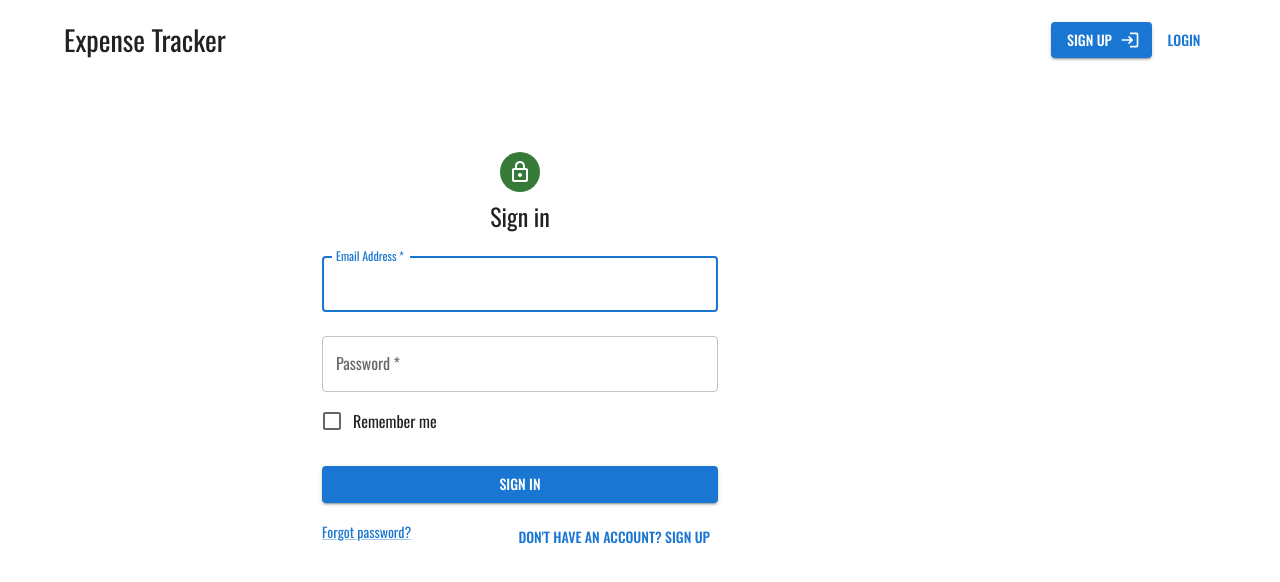
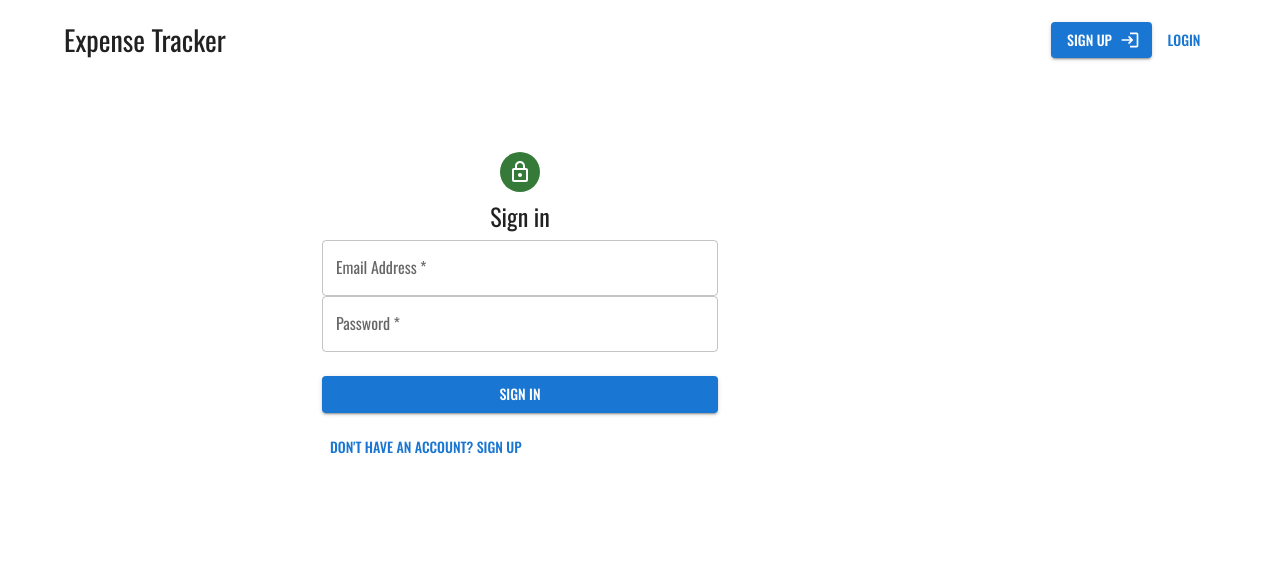
Before and after one commit to Gkristof96/Expense-Tracker, a React (Create React App) app: page /auth in a window 1280 px wide. Shown: the top 582 px of the page. Built offline with nearby package versions, Linux system fonts and the light colour scheme.

Commit message:
clear imports, and testing authentication

```diff
--- a/src/App.js
+++ b/src/App.js
@@ -11,7 +11,6 @@ import Incomes from "./pages/Incomes";
 import Home from "./pages/Home";
 import Dashboard from "./pages/Dashboard";
 import Expenses from "./pages/Expenses";
-import Analytics from "./pages/Analytics";
 import Authentication from "./pages/Authentication";
 import { createTheme, ThemeProvider } from "@mui/material";
 
--- a/src/components/Layout/Header.js
+++ b/src/components/Layout/Header.js
@@ -1,5 +1,4 @@
 import { Button, Container, Typography } from "@mui/material";
-import { Box } from "@mui/system";
 import React from "react";
 import LoginIcon from "@mui/icons-material/Login";
 import { useHistory } from "react-router-dom";
--- a/src/components/Layout/Layout.js
+++ b/src/components/Layout/Layout.js
@@ -1,26 +1,12 @@
 import { useState, Fragment } from "react";
-import AnalyticsIcon from "@mui/icons-material/Analytics";
-import HomeIcon from "@mui/icons-material/Home";
-import ControlPointIcon from "@mui/icons-material/ControlPoint";
-import RemoveIcon from "@mui/icons-material/Remove";
-import { useHistory } from "react-router";
-import CloseIcon from "@mui/icons-material/Close";
 import { styled } from "@mui/material/styles";
 import Box from "@mui/material/Box";
 import CssBaseline from "@mui/material/CssBaseline";
-import List from "@mui/material/List";
 import Typography from "@mui/material/Typography";
-import Divider from "@mui/material/Divider";
 import IconButton from "@mui/material/IconButton";
 import MenuIcon from "@mui/icons-material/Menu";
-import ListItem from "@mui/material/ListItem";
-import ListItemIcon from "@mui/material/ListItemIcon";
-import ListItemText from "@mui/material/ListItemText";
 import { format } from "date-fns";
-import Button from "@mui/material/Button";
-import { Avatar } from "@mui/material";
-import { logout } from "../../features/user/userSlice";
-import { useDispatch, useSelector } from "react-redux";
+import { useSelector } from "react-redux";
 import Header from "./Header";
 
 import SideDrawer from "./Drawer";
@@ -46,41 +32,11 @@ const Main = styled("main", { shouldForwardProp: (prop) => prop !== "open" })(
 );
 
 const Layout = (props) => {
-  const history = useHistory();
-  const dispatch = useDispatch();
   const isLoggedIn = useSelector((state) => state.user.isLoggedIn);
-
   const [isDrawerOpen, setIsDrawerOpen] = useState(false);
 
   const toggleDrawerHandler = () => setIsDrawerOpen((prevState) => !prevState);
 
-  const logoutHandler = () => {
-    setIsDrawerOpen(false);
-    dispatch(logout());
-  };
-
-  const menuItems = [
-    {
-      text: "Home",
-      path: "/",
-      icon: <HomeIcon />,
-    },
-    {
-      text: "Expenses",
-      path: "/expenses",
-      icon: <ControlPointIcon />,
-    },
-    {
-      text: "Incomes",
-      path: "/incomes",
-      icon: <RemoveIcon />,
-    },
-    {
-      text: "Analytics",
-      path: "/analytics",
-      icon: <AnalyticsIcon />,
-    },
-  ];
   return (
     <Fragment>
       {!isLoggedIn && <Header />}
--- a/src/components/LoginForm.js
+++ b/src/components/LoginForm.js
@@ -5,20 +5,61 @@ import {
   TextField,
   Button,
   Grid,
-  Link,
   Avatar,
-  Checkbox,
-  FormControlLabel,
 } from "@mui/material";
+import LoadingButton from "@mui/lab/LoadingButton";
 import { Box } from "@mui/system";
-import React from "react";
+import { useState } from "react";
 import { useDispatch } from "react-redux";
 import { login } from "../features/user/userSlice";
 import LockOutlinedIcon from "@mui/icons-material/LockOutlined";
 
 const LoginForm = (props) => {
+  const [email, setEmail] = useState("");
+  const [password, setPassword] = useState("");
+  const [loading, setLoading] = useState(false);
+
+  const dispatch = useDispatch();
+
   const submitHandler = (event) => {
     event.preventDefault();
+
+    setLoading(true);
+    fetch(
+      "https://identitytoolkit.googleapis.com/v1/accounts:signInWithPassword?key=AIzaSyBnjGWzwk83ya_WUbJIUiMBFiv67ejdRt0",
+      {
+        method: "POST",
+        body: JSON.stringify({
+          email,
+          password,
+          returnSecureToken: true,
+        }),
+        headers: {
+          "Content-Type": "application/json",
+        },
+      }
+    )
+      .then((res) => {
+        setLoading(false);
+        if (res.ok) {
+          return res.json();
+        } else {
+          return res.json().then((data) => {
+            let errorMessage = "Authentication failed!";
+            // if (data && data.error && data.error.message) {
+            //   errorMessage = data.error.message;
+            // }
+
+            throw new Error(errorMessage);
+          });
+        }
+      })
+      .then((data) => {
+        dispatch(login(data.idToken));
+      })
+      .catch((err) => {
+        alert(err.message);
+      });
   };
 
   return (
@@ -45,43 +86,31 @@ const LoginForm = (props) => {
           sx={{ mt: 1 }}
         >
           <TextField
-            margin='normal'
+            value={email}
+            onChange={(event) => setEmail(event.target.value)}
             required
             fullWidth
-            id='email'
             label='Email Address'
-            name='email'
-            autoComplete='email'
-            autoFocus
           />
           <TextField
-            margin='normal'
+            value={password}
+            onChange={(event) => setPassword(event.target.value)}
             required
             fullWidth
             name='password'
             label='Password'
             type='password'
-            id='password'
-            autoComplete='current-password'
           />
-          <FormControlLabel
-            control={<Checkbox value='remember' color='primary' />}
-            label='Remember me'
-          />
-          <Button
+          <LoadingButton
+            loading={loading}
             type='submit'
             fullWidth
             variant='contained'
             sx={{ mt: 3, mb: 2 }}
           >
             Sign In
-          </Button>
+          </LoadingButton>
           <Grid container>
-            <Grid item xs>
-              <Link href='#' variant='body2'>
-                Forgot password?
-              </Link>
-            </Grid>
             <Grid item>
               <Button onClick={props.onToggleAuthMode}>
                 {"Don't have an account? Sign Up"}
--- a/src/components/SignInForm.js
+++ b/src/components/SignInForm.js
@@ -1,19 +1,48 @@
-import React from "react";
+import { useState } from "react";
 import Avatar from "@mui/material/Avatar";
 import Button from "@mui/material/Button";
 import CssBaseline from "@mui/material/CssBaseline";
 import TextField from "@mui/material/TextField";
-import FormControlLabel from "@mui/material/FormControlLabel";
-import Checkbox from "@mui/material/Checkbox";
-import Link from "@mui/material/Link";
 import Grid from "@mui/material/Grid";
 import Box from "@mui/material/Box";
 import LockOutlinedIcon from "@mui/icons-material/LockOutlined";
 import Typography from "@mui/material/Typography";
 import Container from "@mui/material/Container";
-import { createTheme, ThemeProvider } from "@mui/material/styles";
 
 const SignInForm = (props) => {
+  const [email, setEmail] = useState("");
+  const [password, setPassword] = useState("");
+  const [loading, setLoading] = useState(false);
+
+  const submitHandler = (event) => {
+    event.preventDefault();
+
+    setLoading(true);
+    fetch(
+      "https://identitytoolkit.googleapis.com/v1/accounts:signUp?key=AIzaSyBnjGWzwk83ya_WUbJIUiMBFiv67ejdRt0",
+      {
+        method: "POST",
+        body: JSON.stringify({
+          email,
+          password,
+          returnSecureToken: true,
+        }),
+        headers: {
+          "Content-Type": "application/json",
+        },
+      }
+    ).then((res) => {
+      if (res.ok) {
+        // ...
+      } else {
+        return res.json().then((data) => {
+          // show an error modal
+          console.log(data);
+        });
+      }
+    });
+  };
+
   return (
     <Container component='main' maxWidth='xs'>
       <CssBaseline />
@@ -31,54 +60,32 @@ const SignInForm = (props) => {
         <Typography component='h1' variant='h5'>
           Sign up
         </Typography>
-        <Box component='form' noValidate sx={{ mt: 3 }}>
+        <Box
+          component='form'
+          onSubmit={submitHandler}
+          noValidate
+          sx={{ mt: 3 }}
+        >
           <Grid container spacing={2}>
-            <Grid item xs={12} sm={6}>
+            <Grid item xs={12}>
               <TextField
-                autoComplete='given-name'
-                name='firstName'
+                value={email}
+                onChange={(event) => setEmail(event.target.value)}
                 required
                 fullWidth
-                id='firstName'
-                label='First Name'
-                autoFocus
-              />
-            </Grid>
-            <Grid item xs={12} sm={6}>
-              <TextField
-                required
-                fullWidth
-                id='lastName'
-                label='Last Name'
-                name='lastName'
-                autoComplete='family-name'
+                label='Email Address'
+                name='email'
               />
             </Grid>
             <Grid item xs={12}>
               <TextField
-                required
-                fullWidth
-                id='email'
-                label='Email Address'
-                name='email'
-                autoComplete='email'
-              />
-            </Grid>
-            <Grid item xs={12}>
-              <TextField
+                value={password}
+                onChange={(event) => setPassword(event.target.value)}
                 required
                 fullWidth
                 name='password'
                 label='Password'
                 type='password'
-                id='password'
-                autoComplete='new-password'
-              />
-            </Grid>
-            <Grid item xs={12}>
-              <FormControlLabel
-                control={<Checkbox value='allowExtraEmails' color='primary' />}
-                label='I want to receive inspiration, marketing promotions and updates via email.'
               />
             </Grid>
           </Grid>
@@ -92,7 +99,11 @@ const SignInForm = (props) => {
           </Button>
           <Grid container justifyContent='flex-end'>
             <Grid item>
-              <Button variant='text' onClick={props.onToggleAuthMode}>
+              <Button
+                loading={loading}
+                variant='text'
+                onClick={props.onToggleAuthMode}
+              >
                 Already have an account? Sign in
               </Button>
             </Grid>
--- a/src/features/user/userSlice.js
+++ b/src/features/user/userSlice.js
@@ -9,11 +9,13 @@ const userSlice = createSlice({
   name: "user",
   initialState,
   reducers: {
+    logout: (state) => {
+      state.token = "";
+      state.isLoggedIn = false;
+    },
     login: (state, action) => {
-      state.isLoggedIn = true;
-    },
-    logout: (state) => {
-      state.isLoggedIn = false;
+      state.token = action.payload;
+      state.isLoggedIn = !!state.token;
     },
   },
 });
--- a/src/pages/Home.js
+++ b/src/pages/Home.js
@@ -1,16 +1,7 @@
-import {
-  Button,
-  Card,
-  CardHeader,
-  CardContent,
-  Grid,
-  Typography,
-  CssBaseline,
-} from "@mui/material";
 import { Box } from "@mui/system";
 
 const Home = () => {
-  return <Box></Box>;
+  return <Box>Hello there</Box>;
 };
 
 export default Home;
```
Also changed, not shown: src/components/Layout/Drawer.js (+1 -6 lines).
